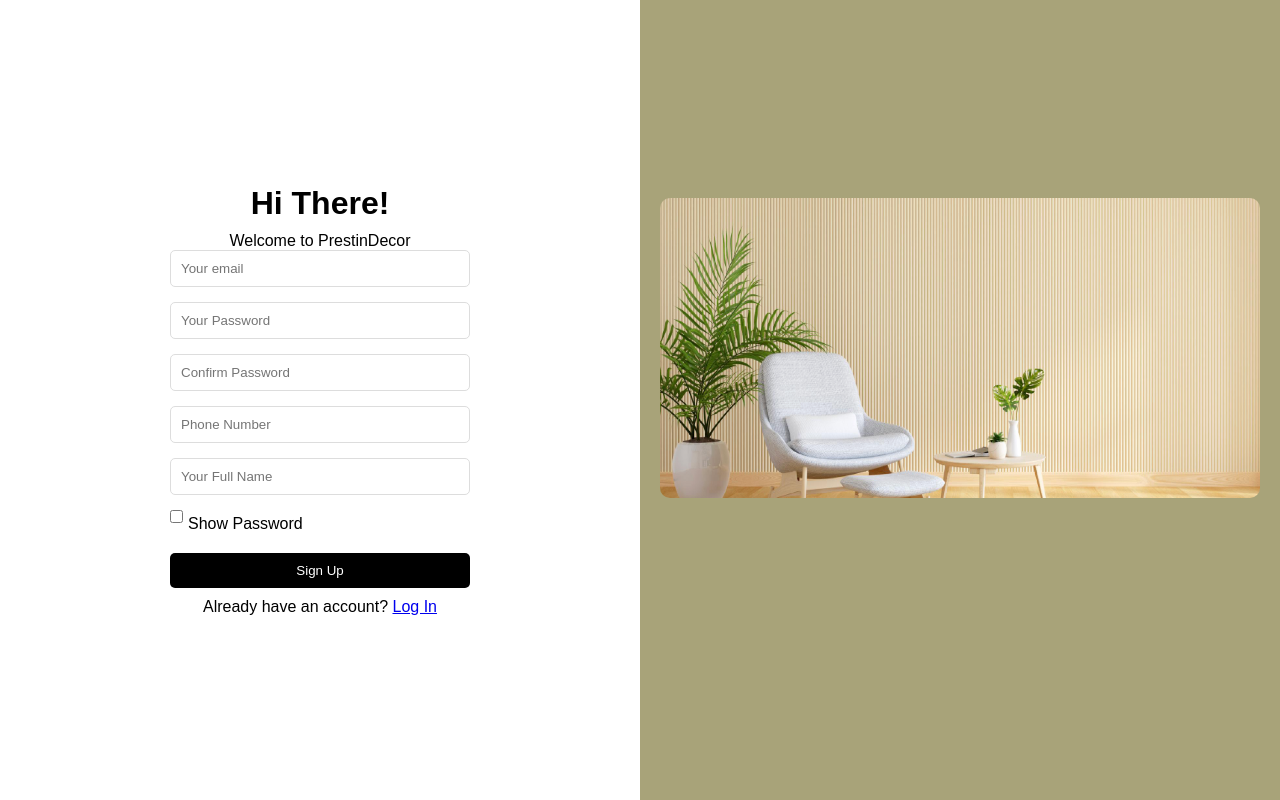
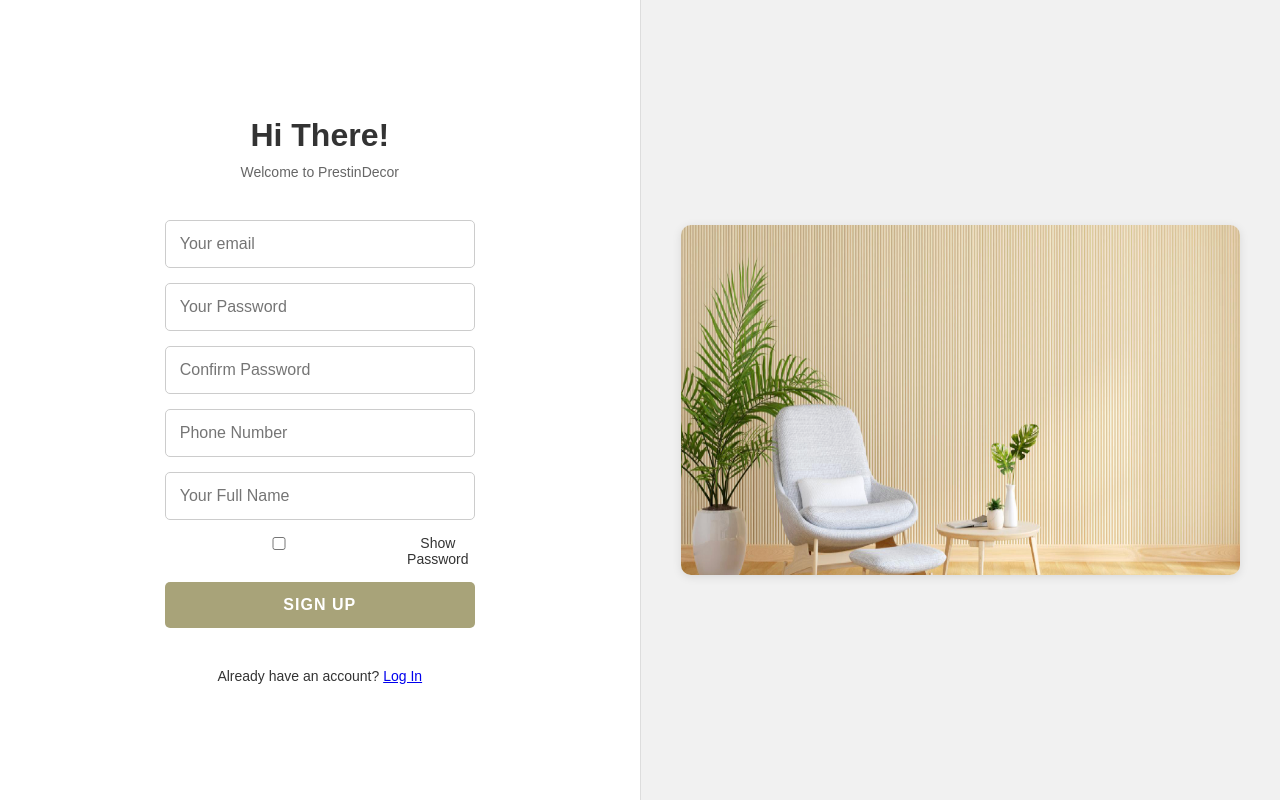
Before and after one commit to Rohankc073/PrestinDecor-REACT, a React (Create React App) app in the folder PrestinDecor/: page /signup in a window 1280 px wide. Built offline with nearby package versions, Linux system fonts and the light colour scheme.

Commit message:
SignUP page changed

```diff
--- a/PrestinDecor/src/pages/signup.js
+++ b/PrestinDecor/src/pages/signup.js
@@ -60,7 +60,7 @@ const SignupPage = () => {
 
             setTimeout(() => {
                 navigate('/login');
-            }, 3000); // Redirect after 3 seconds
+            }, 3000);
 
         } catch (error) {
             if (error.code === "auth/email-already-in-use") {
@@ -133,9 +133,7 @@ const SignupPage = () => {
                 </div>
             </div>
             <div className="signup-right">
-                <div className="right-content">
-                    <img src={LoginImg} alt="Furniture" className="right-image" />
-                </div>
+                <img src={LoginImg} alt="Furniture" className="right-image" />
             </div>
         </div>
     );
--- a/PrestinDecor/src/style/login.css
+++ b/PrestinDecor/src/style/login.css
@@ -7,6 +7,7 @@ body, html {
 }
 
 .login-container {
+    margin-top: 10px;
     display: flex;
     height: 100vh;
 }
@@ -33,11 +34,12 @@ body, html {
 }
 
 .login-header {
+    margin-bottom: 10px;
     text-align: center;
 }
 
 .login-header h1 {
-    margin-bottom: 10px;
+    margin-bottom: 20px;
 }
 
 .login-form {
@@ -132,8 +134,9 @@ body, html {
 }
 
 .right-image {
-    max-width:600px;
-    height: 300px;
+    margin-top: 100px;
+    max-width:550px;
+    height: 350px;
     margin-bottom: 100px;
     border-radius: 10px;
 }
--- a/PrestinDecor/src/style/signup.css
+++ b/PrestinDecor/src/style/signup.css
@@ -2,13 +2,15 @@
 body, html {
     margin: 0;
     padding: 0;
-    font-family: Arial, sans-serif;
+    font-family: 'Poppins', sans-serif;
     box-sizing: border-box;
+    background-color: #f9f9f9;
 }
 
 .signup-container {
     display: flex;
-    height: 100vh;
+    min-height: 100vh;
+    background-color: #f9f9f9;
 }
 
 .signup-left, .signup-right {
@@ -17,40 +19,59 @@ body, html {
     flex-direction: column;
     justify-content: center;
     align-items: center;
+    padding: 40px;
 }
 
 .signup-left {
     background-color: #fff;
-    padding: 20px;
+    border-right: 1px solid #ddd;
+    padding: 40px;
 }
 
 .signup-right {
-    background-color: #a8a379;
-    color: #fff;
-    padding: 20px;
-    justify-content: center;
-    align-items: center;
+    background-color: #f1f1f1;
+    padding: 40px;
 }
 
 .signup-header {
+    margin-bottom: 20px;
     text-align: center;
 }
 
 .signup-header h1 {
     margin-bottom: 10px;
+    font-size: 32px;
+    font-weight: 600;
+    color: #333;
+}
+
+.signup-header p {
+    color: #666;
+    font-size: 14px;
 }
 
 .signup-form {
     display: flex;
     flex-direction: column;
-    width: 300px;
+    width: 100%;
+    max-width: 350px;
+    padding: 20px;
 }
 
 .signup-form input {
     margin-bottom: 15px;
-    padding: 10px;
-    border: 1px solid #ddd;
+    padding: 14px;
+    border: 1px solid #ccc;
     border-radius: 5px;
+    background: #fff;
+    font-size: 16px;
+    transition: all 0.3s ease;
+    width: 100%;
+}
+
+.signup-form input:focus {
+    outline: none;
+    border-color: #a8a379;
 }
 
 .checkbox-container {
@@ -60,77 +81,79 @@ body, html {
 }
 
 .checkbox-container label {
-    margin-left: 5px;
+    margin-left: 8px;
+    font-size: 14px;
+    color: #333;
+}
+
+.error-message, .success-message {
+    font-size: 14px;
+    margin-bottom: 15px;
+    text-align: center;
+    padding: 8px;
+    border-radius: 5px;
 }
 
 .error-message {
-    color: red;
-    margin-bottom: 15px;
+    color: #d9534f;
+    background-color: #f9d6d5;
+}
+
+.success-message {
+    color: #5cb85c;
+    background-color: #dff0d8;
 }
 
 .signupButton {
-    background-color: #000;
+    background-color: #a8a379;
     color: #fff;
-    padding: 10px;
+    padding: 14px;
     border: none;
     border-radius: 5px;
     cursor: pointer;
+    font-size: 16px;
+    width: 100%;
+    text-transform: uppercase;
+    letter-spacing: 1px;
+    font-weight: bold;
+    transition: background-color 0.3s ease;
 }
 
 .signupButton:hover {
-    background-color: #333;
-}
-
-.signup-alternatives {
-    text-align: center;
-    margin: 20px 0;
-}
-
-.signup-alternatives span {
-    display: block;
-    margin-bottom: 10px;
-}
-
-.google-signup, .facebook-signup {
-    display: flex;
-    align-items: center;
-    justify-content: center;
-    padding: 10px;
-    border: none;
-    border-radius: 5px;
-    cursor: pointer;
-    width: 100%;
-    margin-bottom: 10px;
-}
-
-.google-signup {
-    background-color: #db4437;
-    color: #fff;
-}
-
-.facebook-signup {
-    background-color: #3b5998;
-    color: #fff;
-}
-
-.icon {
-    margin-right: 10px;
+    background-color: #8b9760;
 }
 
 .login-link {
     text-align: center;
-    margin-top: 10px;
+    margin-top: 20px;
 }
 
 .login-link p {
-    margin: 0;
-}
-
-.right-content {
-    text-align: center;
+    color: #333;
+    font-size: 14px;
 }
 
 .right-image {
     max-width: 100%;
     border-radius: 10px;
+    box-shadow: 0 2px 10px rgba(0, 0, 0, 0.1);
 }
+
+@media screen and (max-width: 768px) {
+    .signup-container {
+        flex-direction: column;
+    }
+
+    .signup-right {
+        display: none;
+    }
+
+    .signup-left {
+        flex: 1;
+        padding: 20px;
+    }
+
+    .signup-form {
+        width: 100%;
+    }
+}
```
